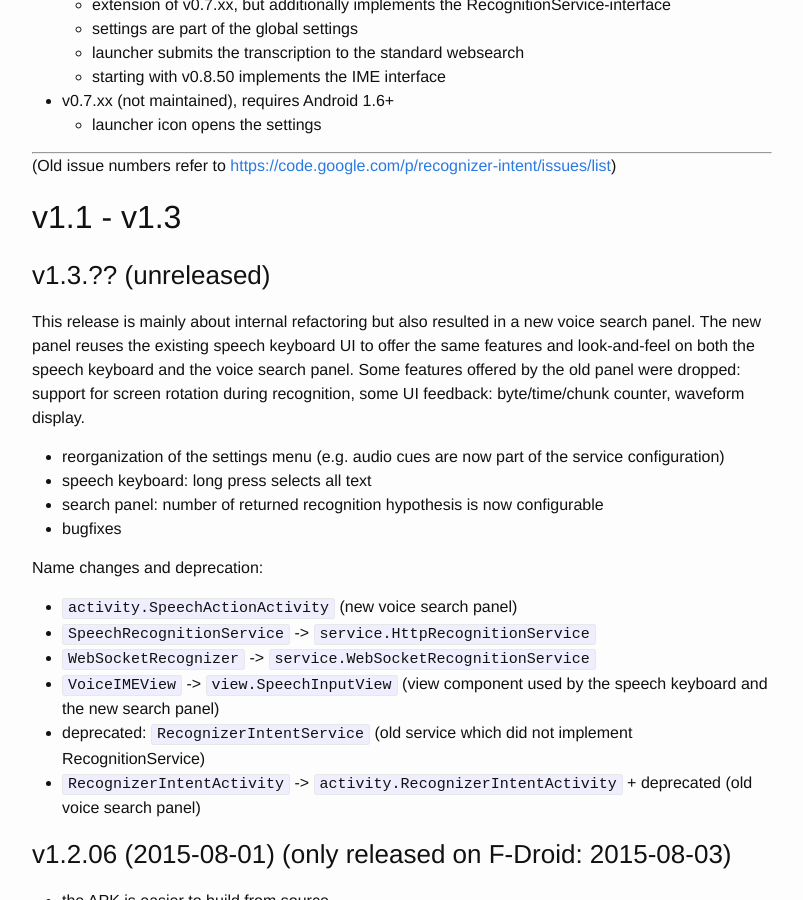
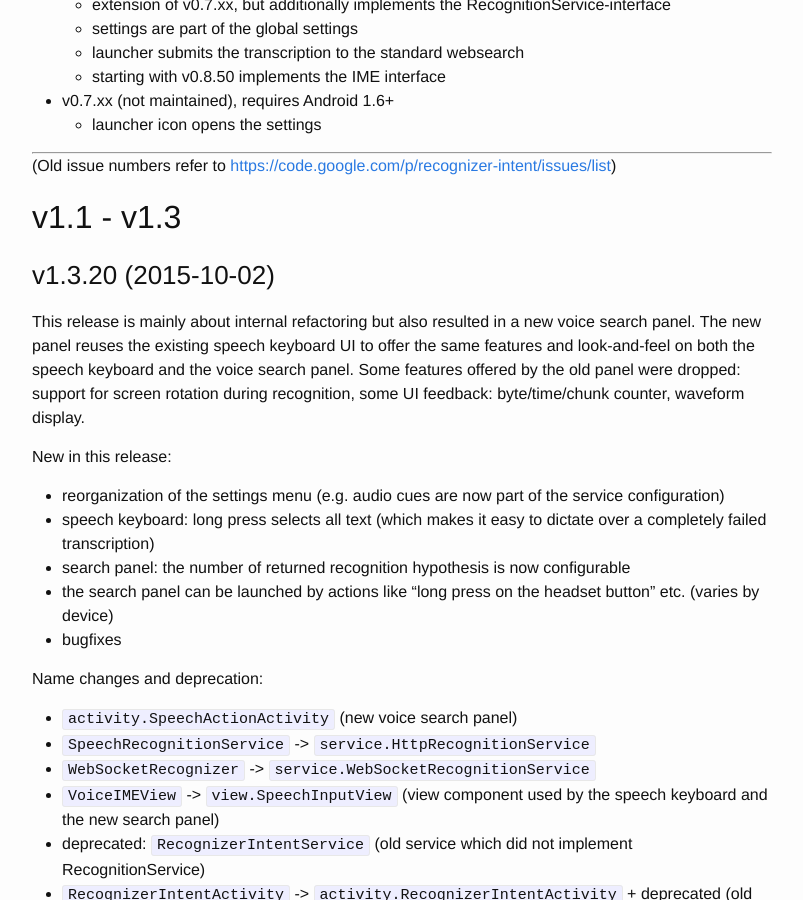
Before and after one commit to Kaljurand/K6nele, a Jekyll site: the page built from docs/en/release_notes.md, in a window 1280 px wide and 900 px high, scrolled down 321 px. Shown: the whole window, without its empty margins (238-1041 px from the left). Built offline with Jekyll 4.4.1, drawn with Linux system fonts in a browser that asks for light colours.

Commit message:
Announce v1.3.20

```diff
--- a/docs/en/release_notes.md
+++ b/docs/en/release_notes.md
@@ -23,7 +23,7 @@ Kõnele versions and their required Android versions:
 
 ## v1.1 - v1.3
 
-### v1.3.?? (unreleased)
+### v1.3.20 (2015-10-02)
 
 This release is mainly about internal refactoring
 but also resulted in a new voice search panel.
@@ -33,10 +33,12 @@ panel. Some features offered by the old panel were dropped: support for screen
 rotation during recognition, some UI feedback: byte/time/chunk counter,
 waveform display.
 
-- reorganization of the settings menu (e.g. audio cues are now part of the
-  service configuration)
-- speech keyboard: long press selects all text
-- search panel: number of returned recognition hypothesis is now configurable
+New in this release:
+
+- reorganization of the settings menu (e.g. audio cues are now part of the service configuration)
+- speech keyboard: long press selects all text (which makes it easy to dictate over a completely failed transcription)
+- search panel: the number of returned recognition hypothesis is now configurable
+- the search panel can be launched by actions like "long press on the headset button" etc. (varies by device)
 - bugfixes
 
 Name changes and deprecation:
```
Also changed, not shown: _posts/2015-10-02-k6nele-1.3.20.md (added, +8 -0 lines).
